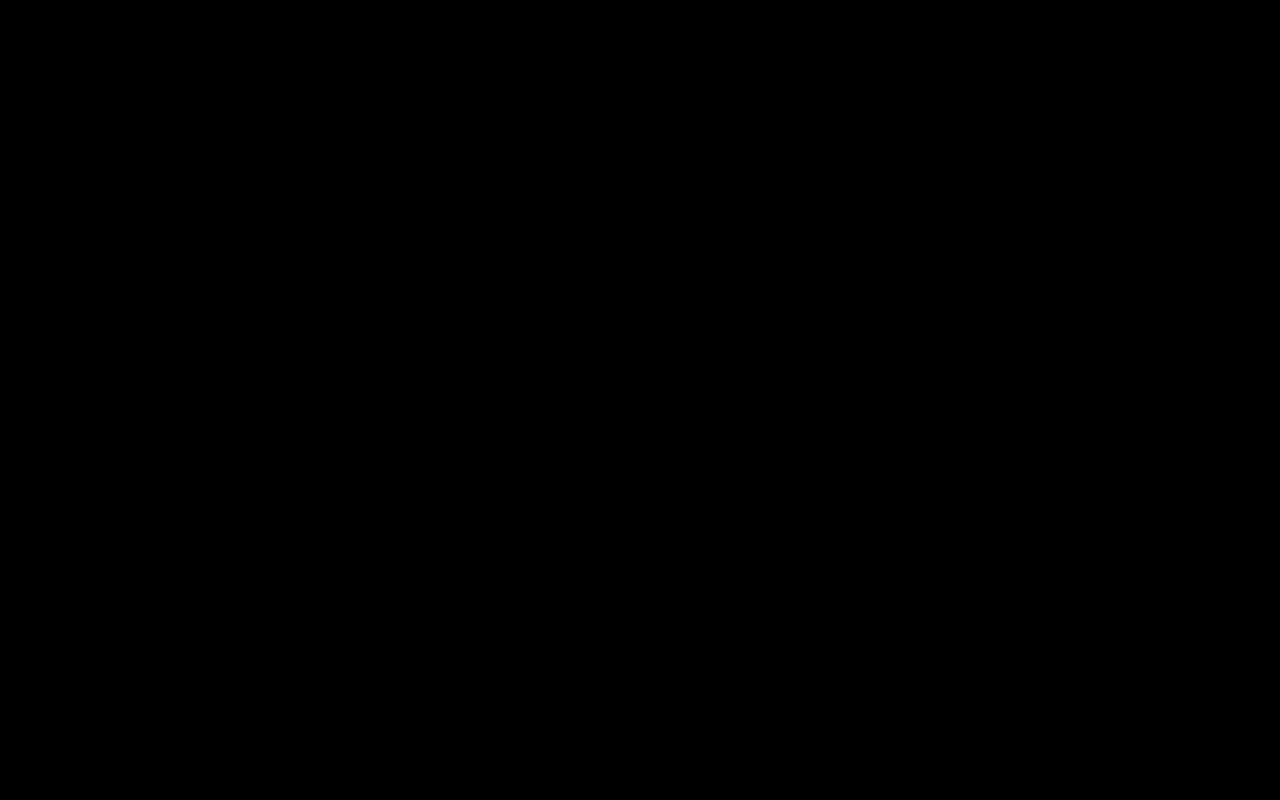
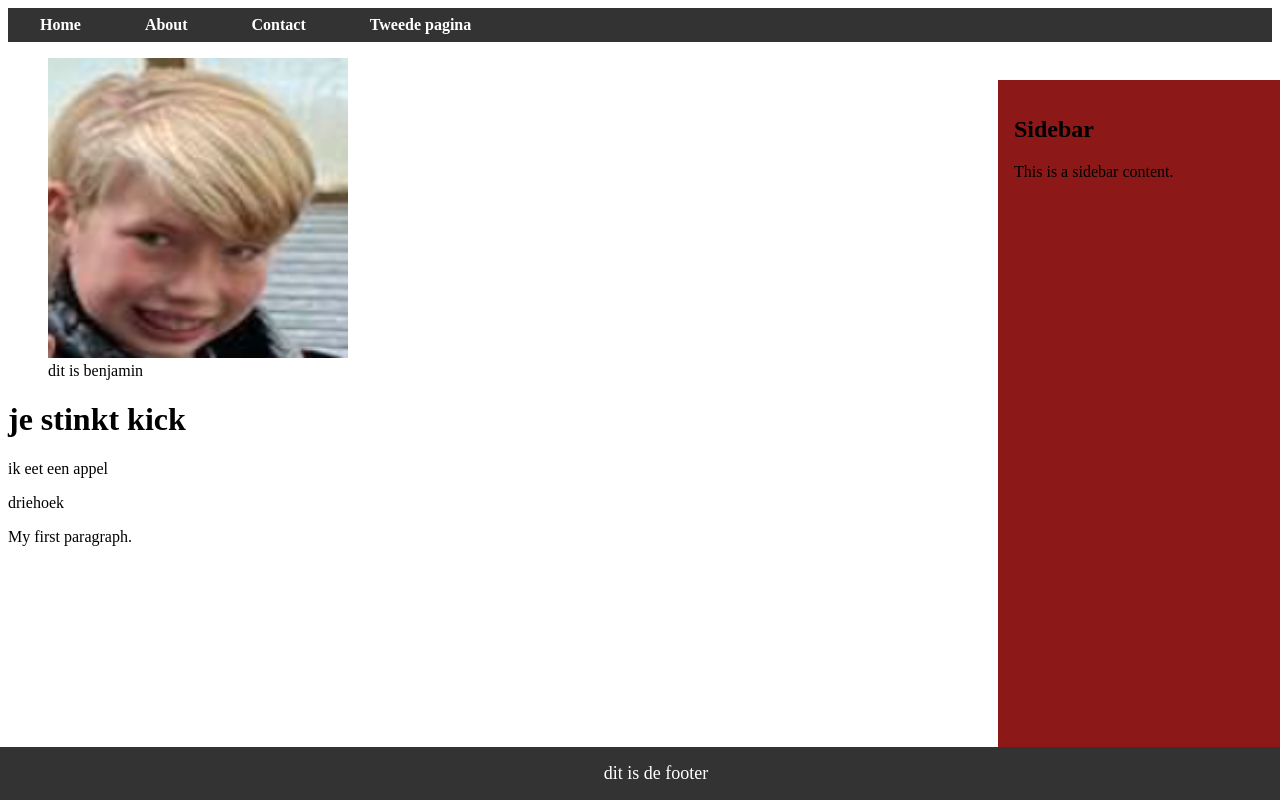
Before and after one commit to Nicky123p/Periode-1, a plain HTML site: page index.html in a window 1280 px wide. Drawn offline with Linux system fonts and the light colour scheme; files that its build step writes are made by us from their sources.

Commit message:
assignmentas

```diff
--- a/css/style.css
+++ b/css/style.css
@@ -1,3 +1,46 @@
-body {
-  background-color: black;
+nav {
+    background-color: #333;
+    padding: 0.5em 0;
 }
+
+nav ul {
+    list-style: none;
+    margin: 0;
+    padding: 0;
+    display: flex;
+}
+
+nav ul li {
+    margin: 0 1em;
+}
+
+nav ul li a {
+    color: #fff;
+    text-decoration: none;
+    font-weight: bold;
+    padding: 0.5em 1em;
+    transition: background 0.2s;
+}
+
+footer {
+    background-color: #333;
+    color: #fff;
+    text-align: center;
+    padding: 16px;
+    position: fixed;
+    left: 0;
+    bottom: 0;
+    width: 100%;
+    font-size: 18px;
+
+}
+
+aside {
+    position: fixed;
+    top: 80px;
+    right: 0;
+    width: 250px;
+    background: #8d1818;
+    padding: 1em;
+    height: calc(100% - 30px);
+}
--- a/index.html
+++ b/index.html
@@ -3,12 +3,31 @@
     <head>
         <meta charset="UTF-8" />
         <meta name="viewport" content="width=device-width, initial-scale=1.0" />
-        <link rel="stylesheet" href="GitHub/Periode-1/css/style.css"/>
+        <link rel="stylesheet" type="text/css" href="css/style.css"/>
+        <title>My First Webpage</title>
     </head>
 <body>
 
-<h1>My First Heading</h1>
-<p>My first paragraph.</p>
+    <nav>
+        <ul>
+            <li><a href="#">Home</a></li>
+            <li><a href="#">About</a></li>
+            <li><a href="#">Contact</a></li>
+            <li><a href="index2.html">Tweede pagina</a></li>
+        </ul>
+    </nav>
+    <figure>
+    <img src="image map/benjamincrazy.png" title="benjamin" alt="benjamin" width="300" height="300">
+    <figcaption>dit is benjamin</figcaption>
+        </figure>
+    <h1>je stinkt kick</h1>
+    <p>ik eet een appel</p>
+    <p class="drie">driehoek</p>
 
+    <p>My first paragraph.</p>
+    <aside>
+        <h2>Sidebar</h2>
+        <p>This is a sidebar content.</p>
+<footer>dit is de footer</footer>
 </body>
 </html>
```
Also changed, not shown: index2.html (added, +13 -0 lines), image map/benjamincrazy.png (added).
